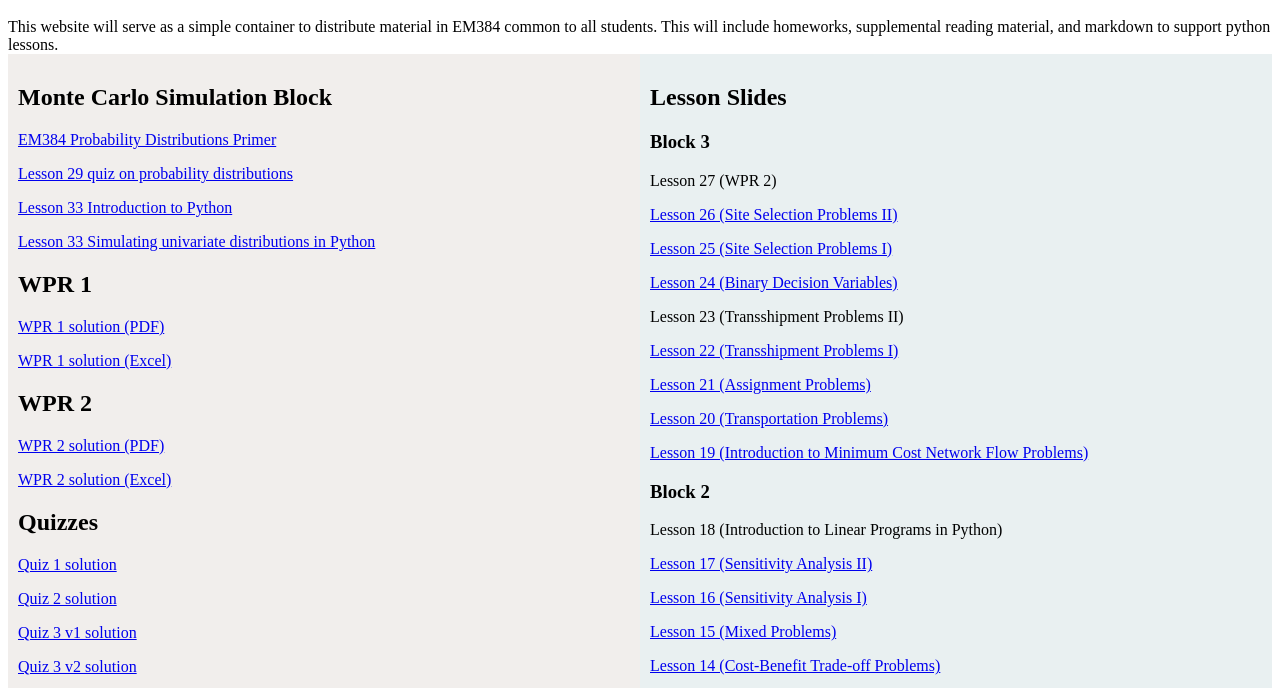
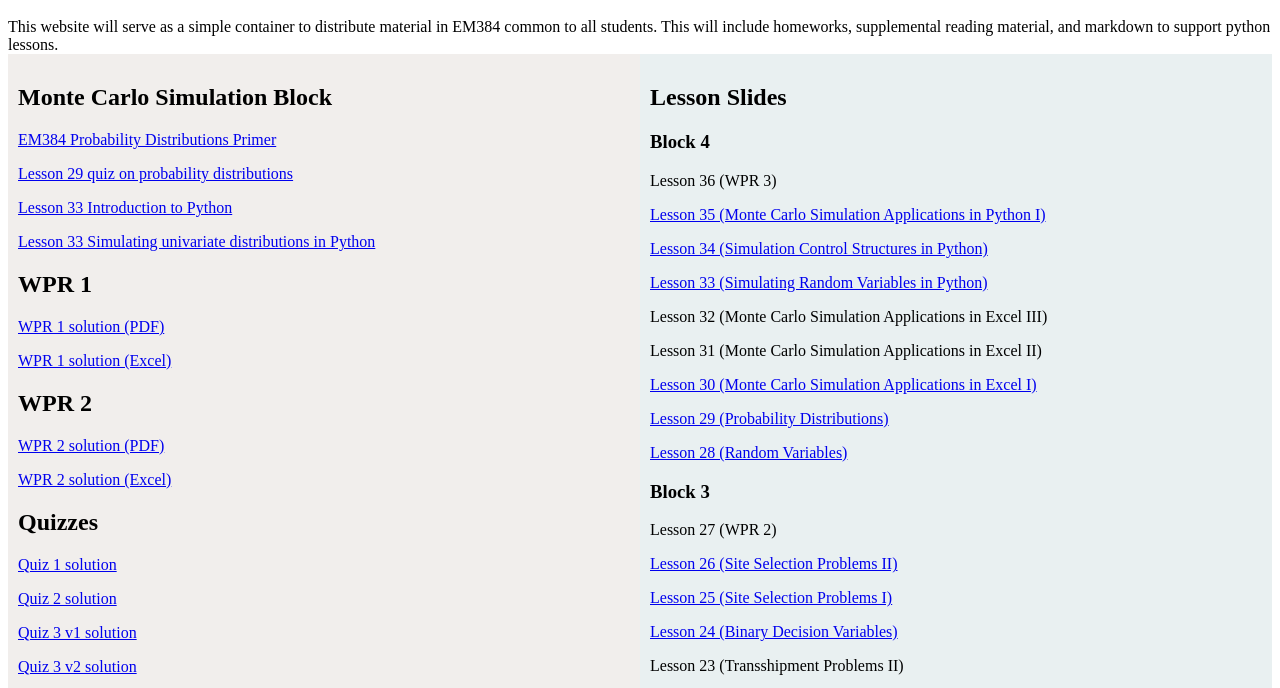
Before and after one commit to evangelistapaul/EM384, a plain HTML site: page index.html in a window 1280 px wide. Shown: the part 48-736 px from the top of the page. Drawn offline with Linux system fonts and the light colour scheme.

Commit message:
Update index.html

```diff
--- a/index.html
+++ b/index.html
@@ -94,6 +94,20 @@ This website will serve as a simple container to distribute material in EM384 co
 
     <H2>Lesson Slides</H2>
 
+    <H3>Block 4</H3>
+    <P> <a>Lesson 36 (WPR 3)</a></P>
+    <P> <a href="https://evangelistapaul.github.io/EM384/EM384_Lesson_35_Slides.pdf">Lesson 35 (Monte Carlo Simulation Applications in Python I)</a></P>
+    <P> <a href="https://evangelistapaul.github.io/EM384/EM384_Lesson_34_Slides.pdf">Lesson 34 (Simulation Control Structures in Python)</a></P>
+    <P> <a href="https://evangelistapaul.github.io/EM384/EM384_Lesson_33_Slides.pdf">Lesson 33 (Simulating Random Variables in Python)</a></P>
+    <P> <a>Lesson 32 (Monte Carlo Simulation Applications
+in Excel III)</a></P>
+    <P> <a>Lesson 31 (Monte Carlo Simulation Applications
+in Excel II)</a></P>
+    <P> <a href="https://evangelistapaul.github.io/EM384/EM384_Lesson_30_Slides.pdf">Lesson 30 (Monte Carlo Simulation Applications
+in Excel I)</a></P>
+    <P> <a href="https://evangelistapaul.github.io/EM384/EM384_Lesson_29_Slides.pdf">Lesson 29 (Probability Distributions)</a></P>
+    <P> <a href="https://evangelistapaul.github.io/EM384/EM384_Lesson_28_Slides.pdf">Lesson 28 (Random Variables)</a></P>
+
     <H3>Block 3</H3>
     <P> <a>Lesson 27 (WPR 2)</a></P>
     <P> <a href="https://evangelistapaul.github.io/EM384/EM384_Lesson_26_Slides.pdf">Lesson 26 (Site Selection Problems II)</a></P>
```
